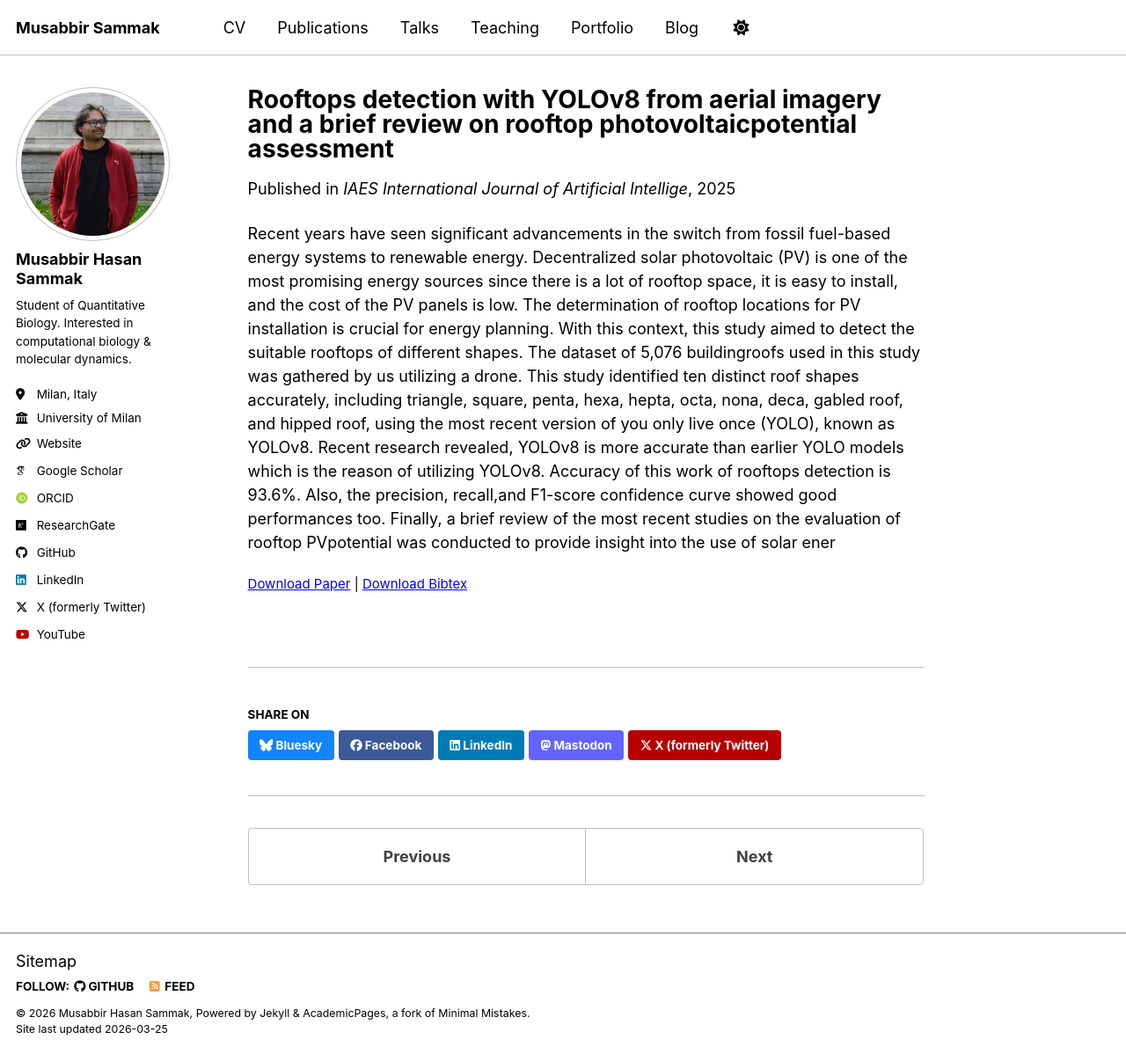
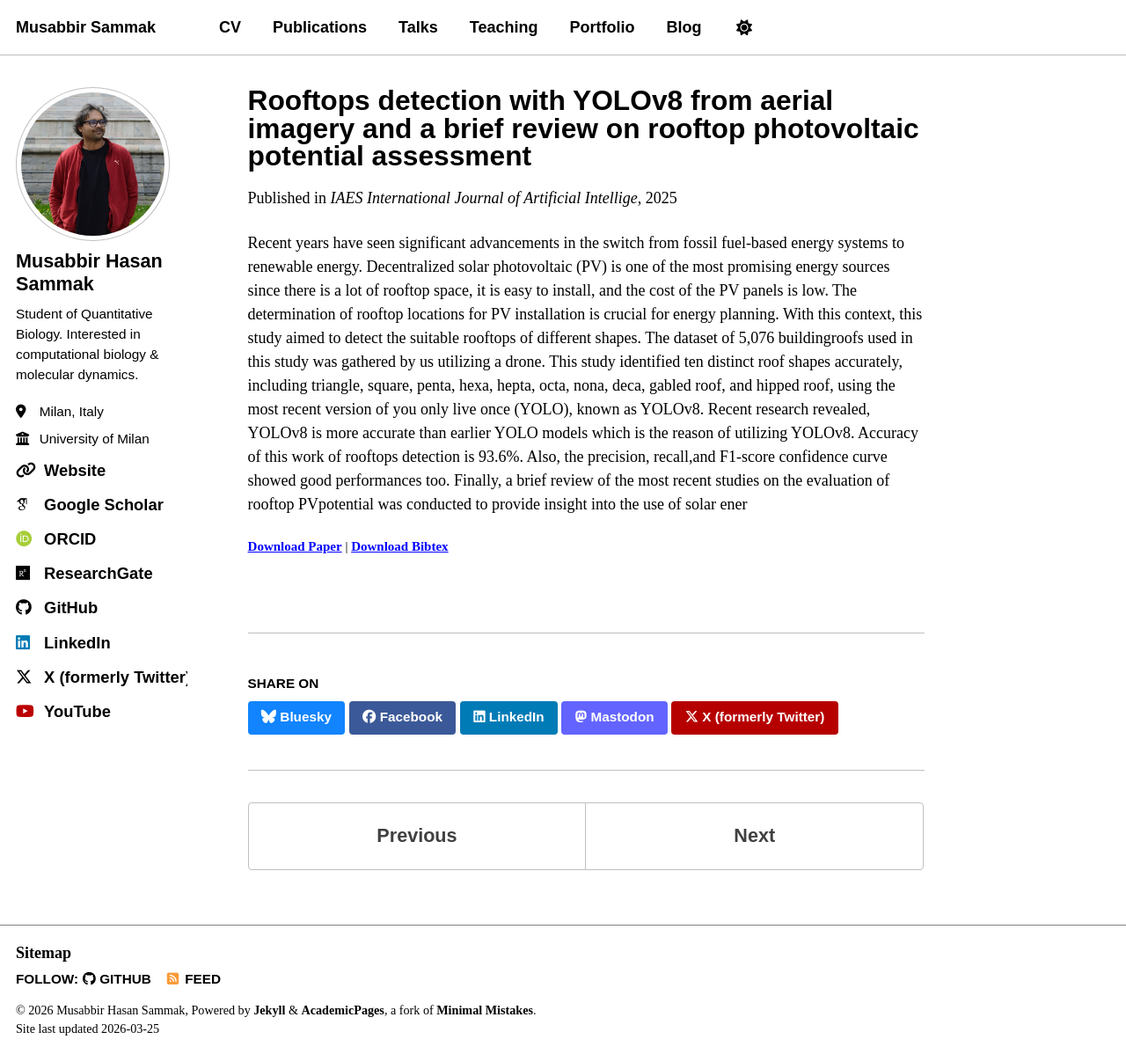
Before and after one commit to musabbirsammak/musabbirsammak.github.io, a Jekyll site: the page built from _publications/2025-rooftops-detection-with-yolov8-from-aerial-imagery-and-a-brief-review-on-rooftop-photovoltaic-potential-assessment.md, in a window 1280 px wide and 1198 px high. Shown: the whole window at 88% size. Built offline with Jekyll 4.4.1, drawn with Linux system fonts in a browser that asks for light colours; some web fonts are replaced; a script bundle is joined from its source files by our own code; library files that are not in the unit come from our copies.

Commit message:
Change font families and sizes

```diff
--- a/_includes/head/custom.html
+++ b/_includes/head/custom.html
@@ -1,17 +1,18 @@
 {% include base_path %}
 
 <!-- start custom head snippets -->
+<link rel="preconnect" href="https://fonts.googleapis.com">
+<link rel="preconnect" href="https://fonts.gstatic.com" crossorigin>
+<link href="https://fonts.googleapis.com/css2?family=Rubik+Vinyl&family=Slabo+13px&display=swap" rel="stylesheet">
 
 <!-- Support for Academicons -->
 <link rel="stylesheet" href="{{ base_path }}/assets/css/academicons.css"/>
 
-<!-- favicon from https://commons.wikimedia.org/wiki/File:OOjs_UI_icon_academic-progressive.svg -->
-<link rel="apple-touch-icon" sizes="180x180" href="{{ base_path }}/images/apple-touch-icon-180x180.png"/>
 <link rel="icon" type="image/svg+xml" href="{{ base_path }}/images/favicon.svg"/>
 <link rel="icon" type="image/png" href="{{ base_path }}/images/favicon-32x32.png" sizes="32x32"/>
 <link rel="icon" type="image/png" href="{{ base_path }}/images/favicon-192x192.png" sizes="192x192"/>
 <link rel="manifest" href="{{ base_path }}/images/manifest.json"/>
 <link rel="icon" href="/images/favicon.ico"/>
+
 <meta name="theme-color" content="#ffffff"/>
-
 <!-- end custom head snippets -->
--- a/_publications/2025-rooftops-detection-with-yolov8-from-aerial-imagery-and-a-brief-review-on-rooftop-photovoltaic-potential-assessment.md
+++ b/_publications/2025-rooftops-detection-with-yolov8-from-aerial-imagery-and-a-brief-review-on-rooftop-photovoltaic-potential-assessment.md
@@ -1,5 +1,5 @@
 ---
-title: "Rooftops detection with YOLOv8 from aerial imagery and a brief review on rooftop photovoltaicpotential assessment"
+title: "Rooftops detection with YOLOv8 from aerial imagery and a brief review on rooftop photovoltaic potential assessment"
 collection: publications
 category: manuscripts
 permalink: /publication/rooftops-detection-with-yolov8-from-aerial-imagery-and-a-brief-review-on-rooftop-photovoltaic-potential-assessment
--- a/_sass/_themes.scss
+++ b/_sass/_themes.scss
@@ -14,8 +14,8 @@ $paragraph-indent           : false; // true, false (default)
 $indent-var                 : 1.3em;
 
 /* System typefaces */
-$serif                      : Georgia, Times, serif;
-$sans-serif                 : -apple-system, ".SFNSText-Regular", "San Francisco", "Roboto", "Segoe UI", "Helvetica Neue", "Lucida Grande", Arial, sans-serif;
+$serif                      : "Slabo 13px", serif;
+$sans-serif                 : "Rubik Vinyl", Arial, sans-serif;
 $monospace                  : Monaco, Consolas, "Lucida Console", monospace;
 
 /* Sans serif typefaces */
@@ -30,16 +30,16 @@ $calisto                    : "Calisto MT", serif;
 $garamond                   : Garamond, serif;
 
 /* Type scale */
-$type-size-1                : 2.441em;  // ~39.056px
+$type-size-1                : 2.641em;  // ~39.056px
 $type-size-2                : 1.953em;  // ~31.248px
-$type-size-3                : 1.563em;  // ~25.008px
-$type-size-4                : 1.25em;   // ~20px
-$type-size-5                : 1em;      // ~16px
-$type-size-6                : 0.75em;   // ~12px
-$type-size-7                : 0.6875em; // ~11px
-$type-size-8                : 0.625em;  // ~10px
+$type-size-3                : 1.763em;  // ~25.008px
+$type-size-4                : 1.45em;   // ~20px
+$type-size-5                : 1.2em;      // ~16px
+$type-size-6                : 0.85em;   // ~12px
+$type-size-7                : 0.7875em; // ~11px
+$type-size-8                : 0.725em;  // ~10px
 
-$global-font-family         : $sans-serif;
+$global-font-family         : $serif;
 $header-font-family         : $sans-serif;
 $caption-font-family        : $serif;
 
--- a/_sass/layout/_base.scss
+++ b/_sass/layout/_base.scss
@@ -115,6 +115,7 @@ blockquote {
 /* links */
 
 a {
+  font-weight: bold;
   &:focus {
     @extend %tab-focus;
   }
```
Also changed, not shown: images/manifest.json.
